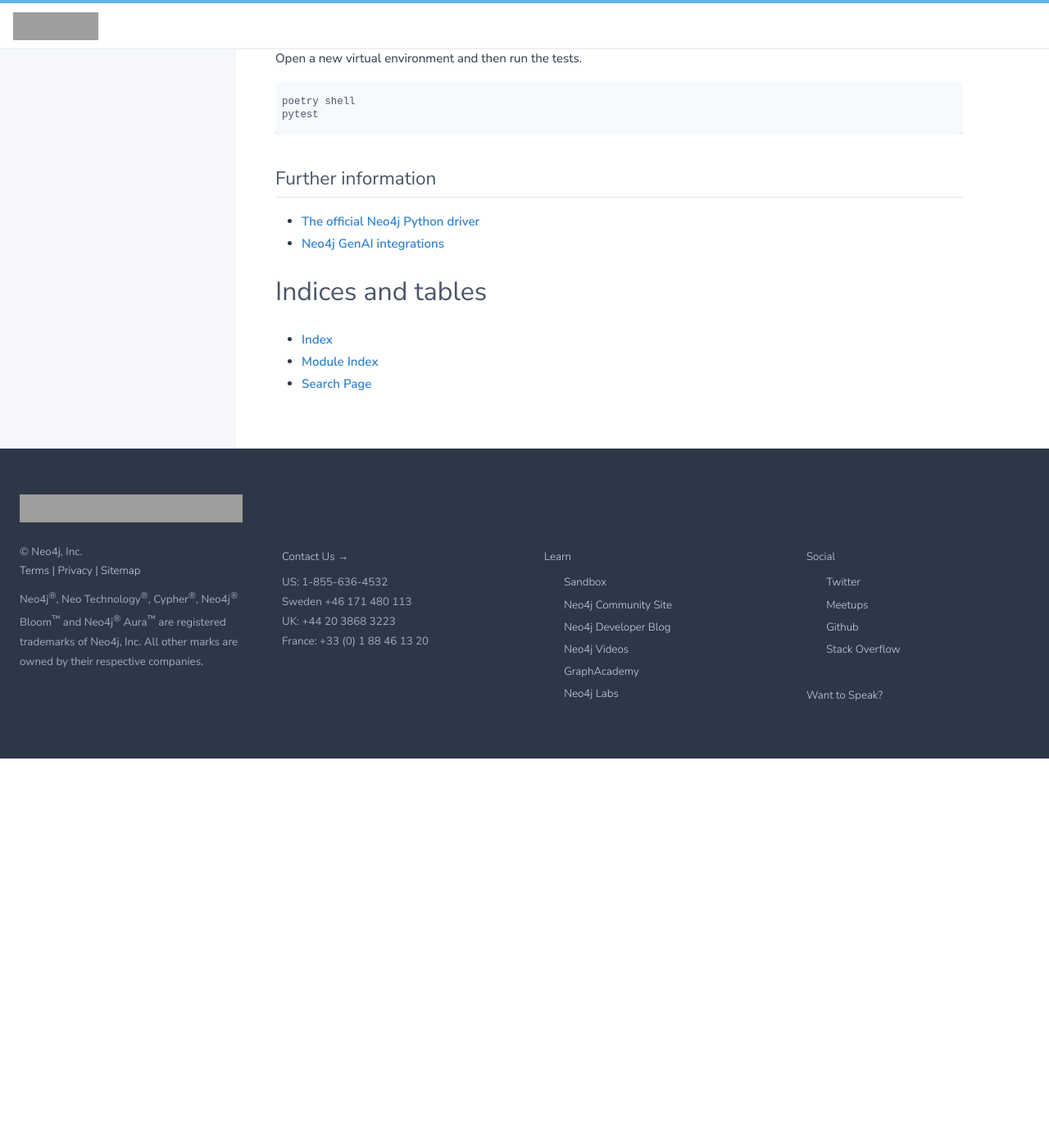
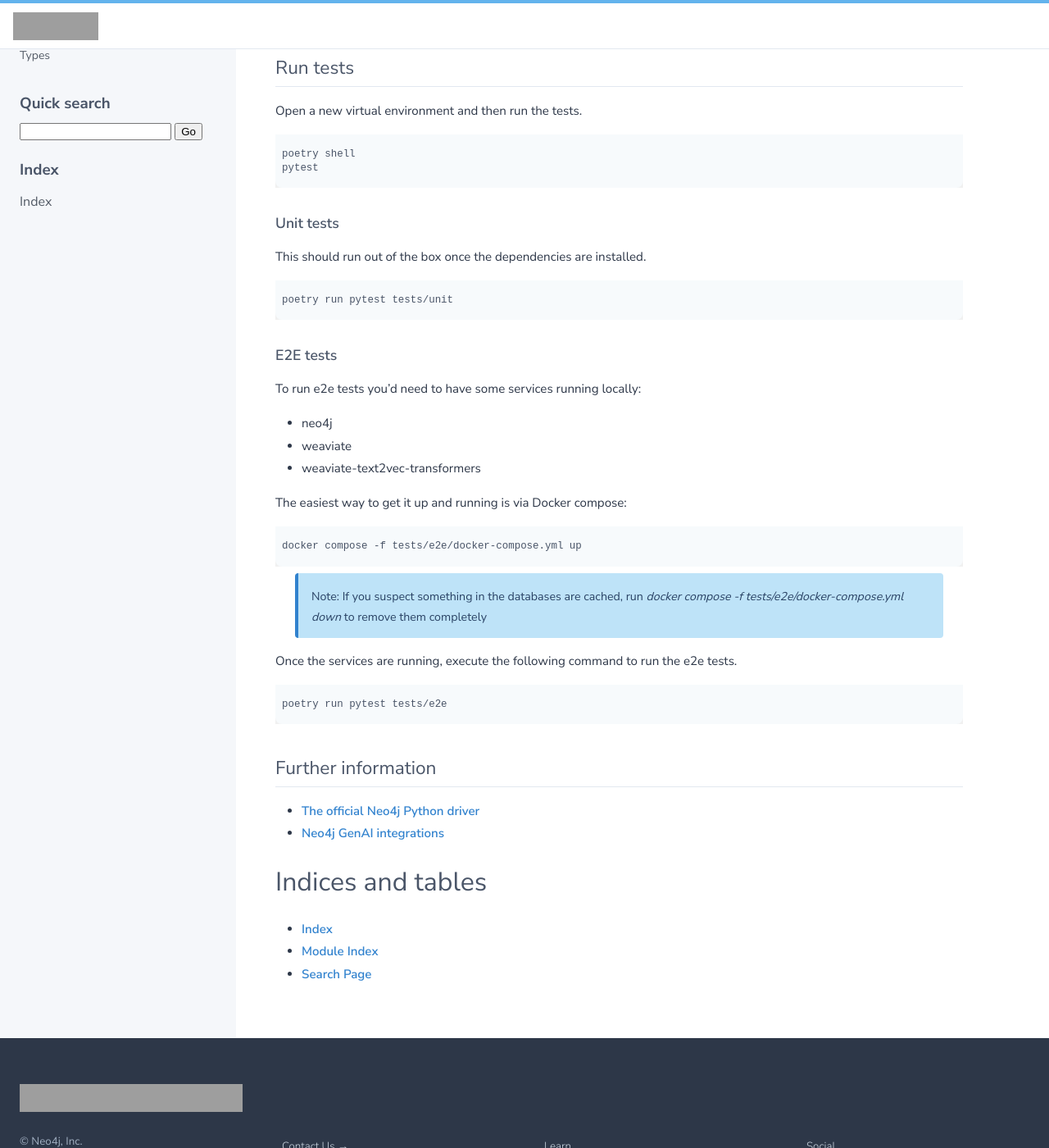
Before and after one commit to neo4j/neo4j-graphrag-python, a Sphinx documentation site: the page built from docs/source/index.rst, in a window 1280 px wide and 1400 px high, scrolled down 3492 px. Shown: the whole window at 82% size. Built offline with Sphinx 7.4.7, drawn with Linux system fonts in a browser that asks for light colours; some web fonts are replaced; before the commit the page ends 4417 px from its top, so only the background shows below that; some of the changed text lies outside the part shown; grey boxes are pictures that could not be loaded.

```diff
--- a/docs/source/index.rst
+++ b/docs/source/index.rst
@@ -219,6 +223,42 @@
     poetry shell
     pytest
 
+~~~~~~~~~~
+Unit tests
+~~~~~~~~~~
+
+This should run out of the box once the dependencies are installed.
+
+.. code:: bash
+
+    poetry run pytest tests/unit
+
+~~~~~~~~~
+E2E tests
+~~~~~~~~~
+
+To run e2e tests you'd need to have some services running locally:
+
+-   neo4j
+-   weaviate
+-   weaviate-text2vec-transformers
+
+The easiest way to get it up and running is via Docker compose:
+
+.. code:: bash
+
+    docker compose -f tests/e2e/docker-compose.yml up
+
+
+.. note::
+
+    If you suspect something in the databases are cached, run `docker compose -f tests/e2e/docker-compose.yml down` to remove them completely
+
+Once the services are running, execute the following command to run the e2e tests.
+
+.. code:: bash
+
+    poetry run pytest tests/e2e
 
 *******************
 Further information
```
Also changed, not shown: other parts of docs/source/index.rst (+5 -1 lines), docs/source/README.md (deleted, +0 -14 lines), .pre-commit-config.yaml, docs/README.md (added), 3 other files.
